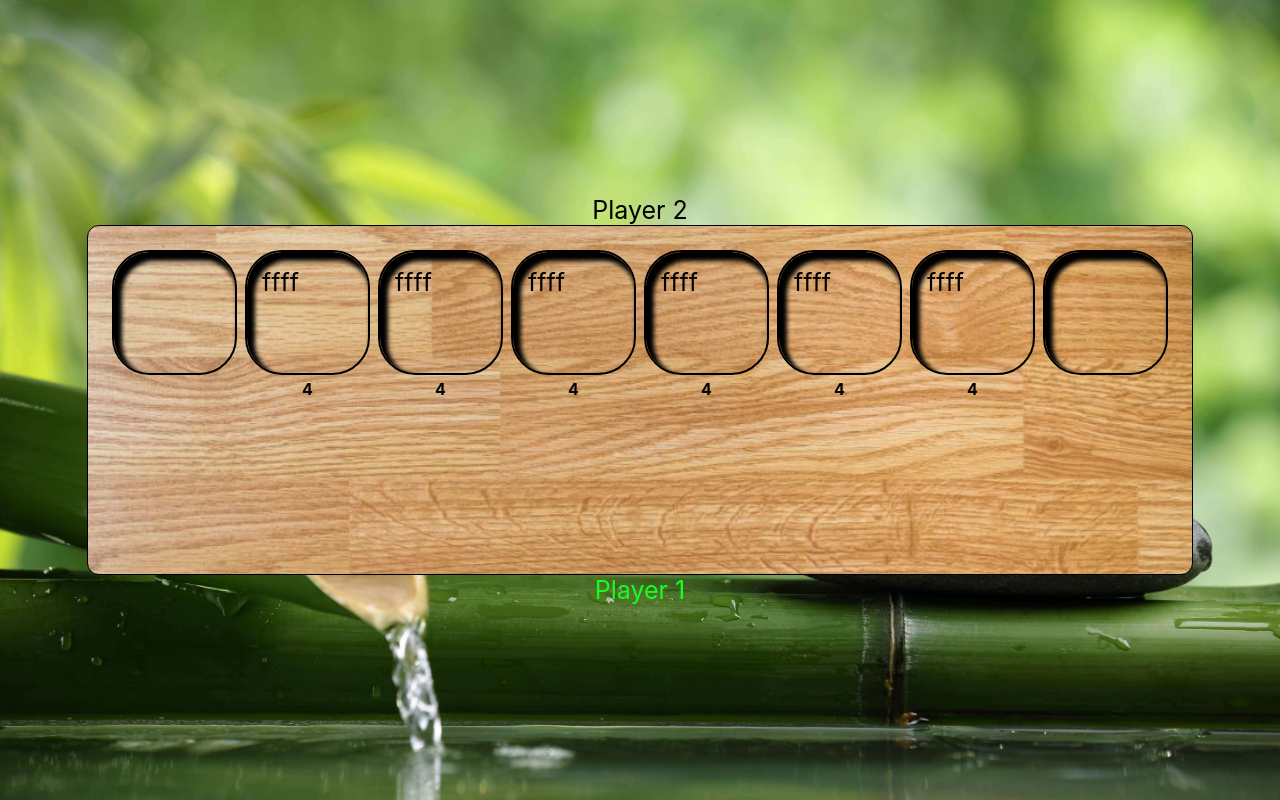
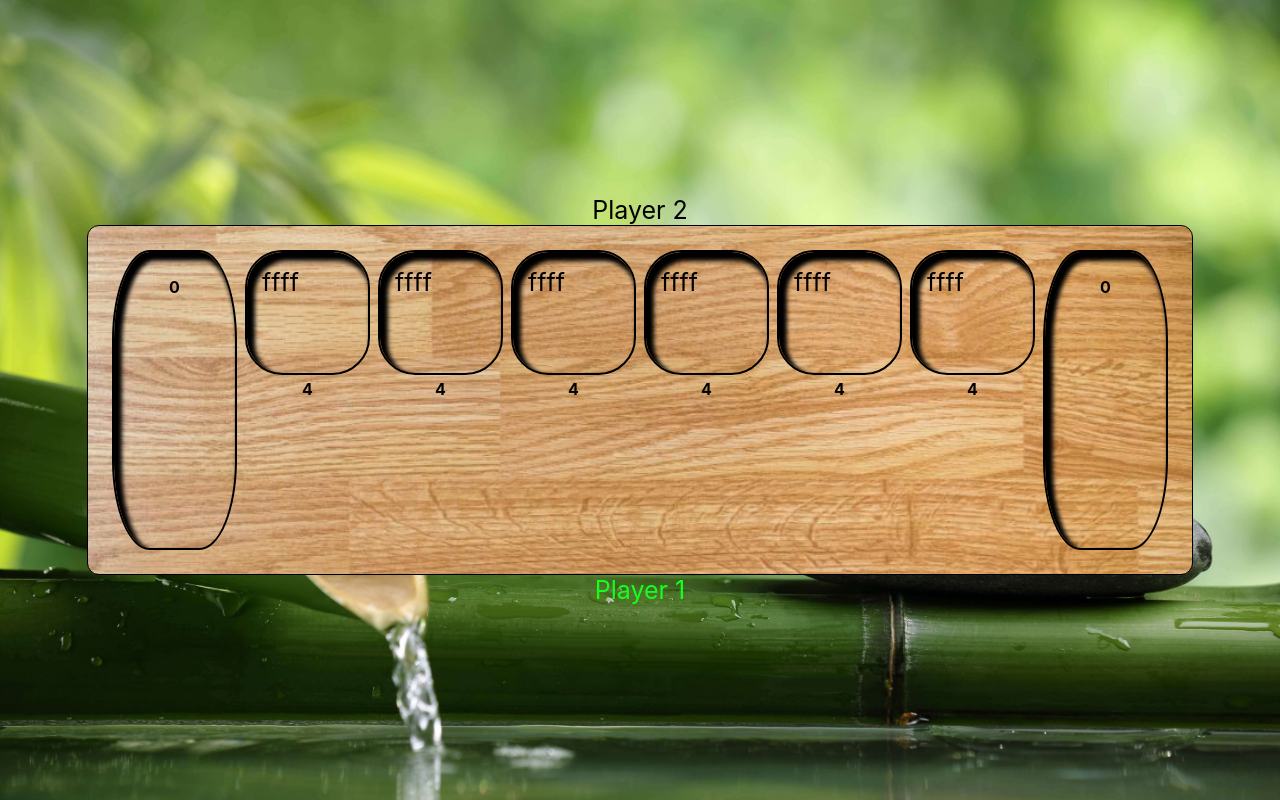
Before and after one commit to mikegv/mancala, a React (Create React App) app: page / in a window 1280 px wide. Built offline with nearby package versions, Linux system fonts and the light colour scheme.

Commit message:
added more to house

```diff
--- a/src/components/house/House.js
+++ b/src/components/house/House.js
@@ -32,20 +32,20 @@ const storeStyle = {
 const House = (props) => {
   //component for all pockets, conditionally renders the two special ones
 
-  // if (props.index === 0 || props.index === 7) {
-  //   return (
-  //     <>
+  if (props.index === 0 || props.index === 7) {
+    return (
+      <>
 
-  //     <div className='store' style={storeStyle}>
-  //     {props.houseCount}
+      <div className='store' style={storeStyle}>
+      {props.houseCount}
 
-  //              {new Array(props.houseCount).fill(1).map((item, index) => <Stone theme={props.theme} />
-  //       )}
+               {new Array(props.houseCount).fill(1).map((item, index) => <Stone theme={props.theme} />
+        )}
 
-  //     </div>
-  //     </>
-  //   )
-  // }
+      </div>
+      </>
+    )
+  }
 
   return (
     <div style={{ textAlign: 'center' }}>
```
